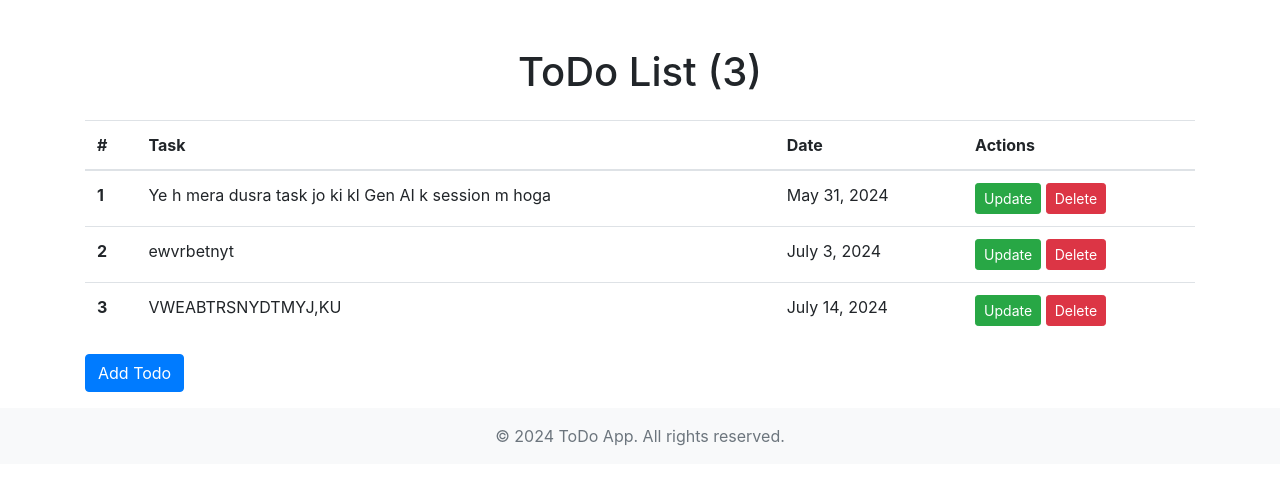
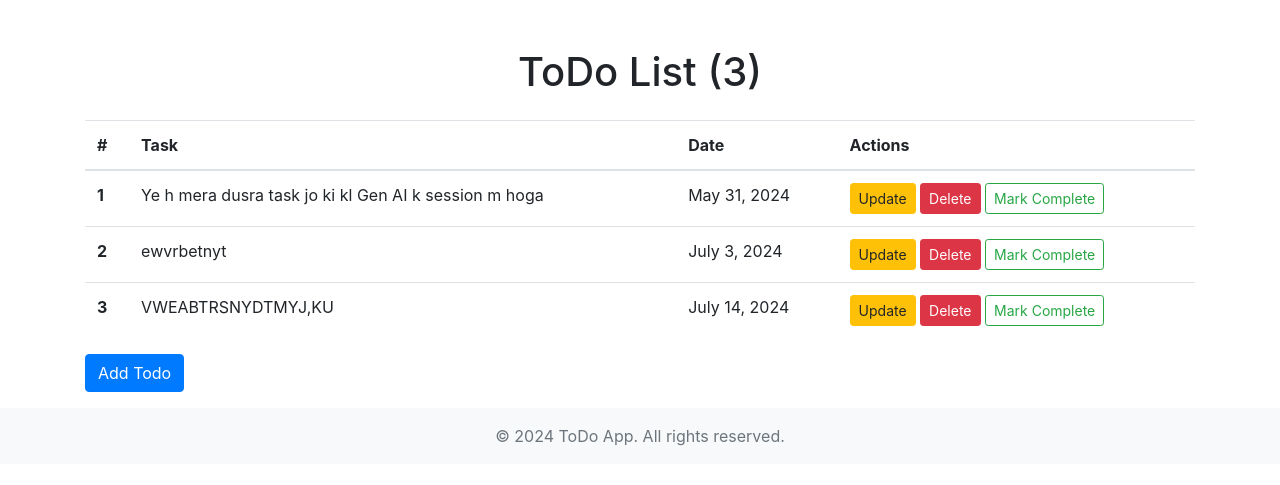
Before and after one commit to Abhi-dr/A-Todo, a Django app: page /todo/ in a window 1280 px wide. Shown: the part 56-541 px from the top of the page. Run offline with Django 5.2, Linux system fonts and the light colour scheme; data comes from the database, SQL or seed files in the repository; both versions use the stored data as it was after the commit; some libraries are stand-ins or nearby versions.

Commit message:
is_completed added

```diff
--- a/myapp/models.py
+++ b/myapp/models.py
@@ -5,5 +5,4 @@ class Todo(models.Model):
     task = models.TextField()
     created_at = models.DateField()
 
-
-# id
+    is_completed = models.BooleanField(default=False)
--- a/myapp/urls.py
+++ b/myapp/urls.py
@@ -9,5 +9,6 @@ urlpatterns = [
 
     path("delete_todo/<int:todo_id>", views.delete_todo, name="delete_todo"),
     path("update_todo/<int:todo_id>", views.update_todo, name="update_todo"),
+    path("mark_complete/<int:todo_id>", views.mark_complete, name="mark_complete")
 
 ]
--- a/myapp/views.py
+++ b/myapp/views.py
@@ -29,7 +29,10 @@ def add_todo(request):
         user_created_at = request.POST.get("created_at")
 
         # View vala data model m save kr rha hu
-        new_todo = Todo(task=user_task, created_at=user_created_at)
+        new_todo = Todo(
+            task=user_task,
+            created_at=user_created_at
+            )
         new_todo.save()
 
         return redirect("todo")
@@ -68,16 +71,19 @@ def update_todo(request, todo_id):
 
     return render(request, "update_todo.html", parameters)
 
+# ================================== MARK COMPLETE ================================
+
+def mark_complete(request, todo_id):
+    todo = Todo.objects.get(id = todo_id)
+
+    todo.is_completed = True
+    todo.save()
+
+    return redirect("todo")
 
 
 
-data = {
-    "Name": "DK",
-    "Age": 22,
-    "Course": "Pta ni kyu lia"
-}
+data = [1, 2, 3, 4, 5, 6, 7, 8, 9, 10]
 
-print(data.get("Name"))  # Read Opeation
-data["Gender"] = "Male"  # Create Operation
 
-data["Name"] = "DKoder"  # Update Operation
+print(data) # kevl even numbers ki list print honi chaiye
--- a/templates/todo.html
+++ b/templates/todo.html
@@ -24,8 +24,10 @@
                     <td>{{ todo.task }}</td>
                     <td>{{ todo.created_at }}</td>
                     <td>
-                        <a href="{% url 'update_todo' todo.id %}" class="btn btn-success btn-sm">Update</a>
+                        <a href="{% url 'update_todo' todo.id %}" class="btn btn-warning btn-sm">Update</a>
                         <a href="{% url 'delete_todo' todo.id %}" class="btn btn-danger btn-sm">Delete</a>
+
+                        <a href="{% url 'mark_complete' todo.id %}" class="btn btn-outline-success btn-sm">Mark Complete</a>
                     </td>
                 </tr>
 
```
Also changed, not shown: db.sqlite3, myapp/migrations/0002_todo_is_completed.py (added).
